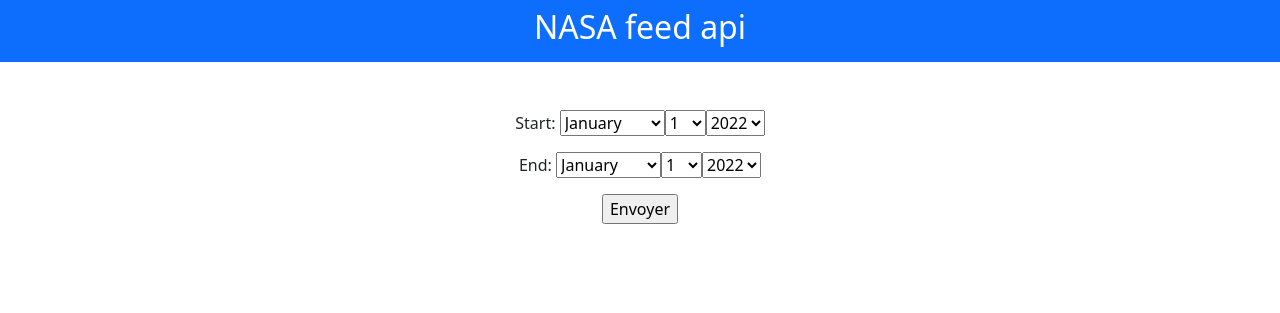
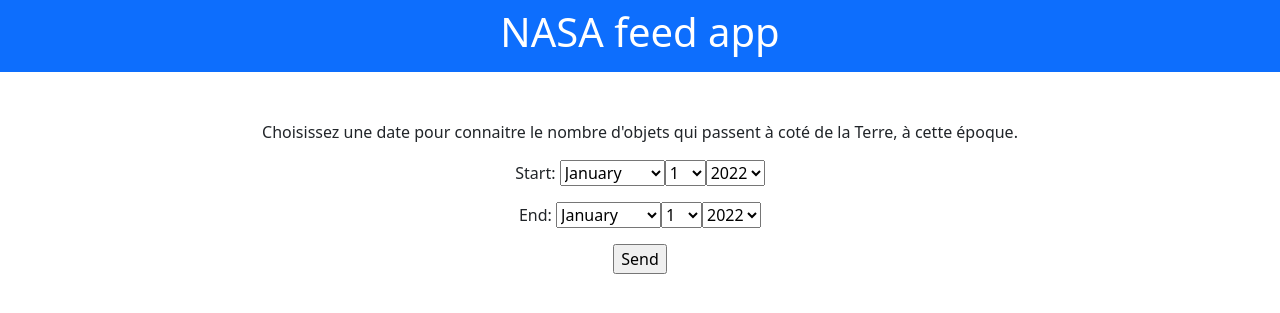
Before and after one commit to julienLombard/django-nasa-api-feed, a Django app: page / in a window 1280 px wide. Shown: the top 313 px of the page. Run offline with Django 4.2, Linux system fonts and the light colour scheme.

Commit message:
custom user interface

```diff
--- a/feedproject/feedproject/settings.py
+++ b/feedproject/feedproject/settings.py
@@ -24,7 +24,7 @@
 SECRET_KEY = config("SECRET_KEY")
 
 # SECURITY WARNING: don't run with debug turned on in production!
-DEBUG = False
+DEBUG = True
 
 ALLOWED_HOSTS = ['127.0.0.1']
 
--- a/feedproject/listapp/templates/listapp/base.html
+++ b/feedproject/listapp/templates/listapp/base.html
@@ -7,13 +7,17 @@
         <!-- Bootstrap CSS -->
         <link href="https://cdn.jsdelivr.net/npm/bootstrap@5.2.0/dist/css/bootstrap.min.css" rel="stylesheet" integrity="sha384-gH2yIJqKdNHPEq0n4Mqa/HGKIhSkIHeL5AyhkYV8i59U5AR6csBvApHHNl/vI1Bx" crossorigin="anonymous">
         <script src="https://cdn.jsdelivr.net/npm/bootstrap@5.2.0/dist/js/bootstrap.bundle.min.js" integrity="sha384-A3rJD856KowSb7dwlZdYEkO39Gagi7vIsF0jrRAoQmDKKtQBHUuLZ9AsSv4jD4Xa" crossorigin="anonymous"></script>
-        <title>NASA feed api</title>
+        <title>NASA feed app</title>
     </head>
     <body>
         <div class="container-fluid p-2 bg-primary text-white text-center">
-            <h2>NASA feed api</h2>
+            <div class="row justify-content-center">
+                <div class="col">
+                    <h1>NASA feed app</h1>
+                </div>
+            </div>
         </div>
-        <div class="container mt-5 text-center">
+        <div class="container-fluid mt-5 text-center">
             {% block content %} {% endblock content %}
         </div>
     </body>
--- a/feedproject/listapp/templates/listapp/home.html
+++ b/feedproject/listapp/templates/listapp/home.html
@@ -2,30 +2,31 @@
 
 {% block content %}
 
-<div>
+<div class="container nasa-form-div">
+  <p>Choisissez une date pour connaitre le nombre d'objets qui passent à coté de la Terre, à cette époque.</p>
   <form action="" method="post" novalidate>
     {% csrf_token %}
     {{ form.as_p }}
-    <input type="submit" value="Envoyer">
+    <input type="submit" value="Send">
   </form>
 </div>
 
-<div>
+<div class="container">
   {% if element_count %}
-    <p>There are <strong>{{ element_count }}</strong> elements near planeth hearth right now.</p>
-  <br>
+    <p class="m-3">Il y a <strong>{{ element_count }}</strong> élements prochent de la planète Terre, à cette date.</p>
   {% endif %}
 
   <div class="container">
     {% for object in near_earth_objects %}
-    <div class="row mb-2 bg-light">
-      <div class="col align-self-center">
-        <h3>{{ object.name }}</h3>
-        <p>Taille min: {{ object.estimated_diameter.kilometers.estimated_diameter_min }}</p>
-        <p>Taille max: {{ object.estimated_diameter.kilometers.estimated_diameter_max }}</p>
-        <p>Date d'approche: {{ object.close_approach_data.0.close_approach_date }}</p>
-        <p>Distance: {{ object.close_approach_data.0.miss_distance.kilometers }} klm</p>
-        <a href="{% url 'object-detail' object.id start_date end_date %}">{{ object.name }}</a>
+    <div class="row justify-content-center">
+      <div class="col-3 bg-light card mb-2 p-2" style="width: 18rem;">
+        <h3 class="card-title">{{ object.name }}</h3>
+        <br>
+        <p class="m-0">Taille min : {{ object.estimated_diameter.kilometers.estimated_diameter_min }}</p>
+        <p class="m-0">Taille max: {{ object.estimated_diameter.kilometers.estimated_diameter_max }}</p>
+        <p class="m-1">Date d'approche: {{ object.close_approach_data.0.close_approach_date }}</p>
+        <p class="m-1">Distance: {{ object.close_approach_data.0.miss_distance.kilometers }} klm</p>
+        <a href="{% url 'object-detail' object.id start_date end_date %}">voir détails</a>
       </div>
     </div>
     {% endfor %}
```
Also changed, not shown: feedproject/listapp/templates/listapp/object_detail.html (+16 -12 lines), 1 other file.
